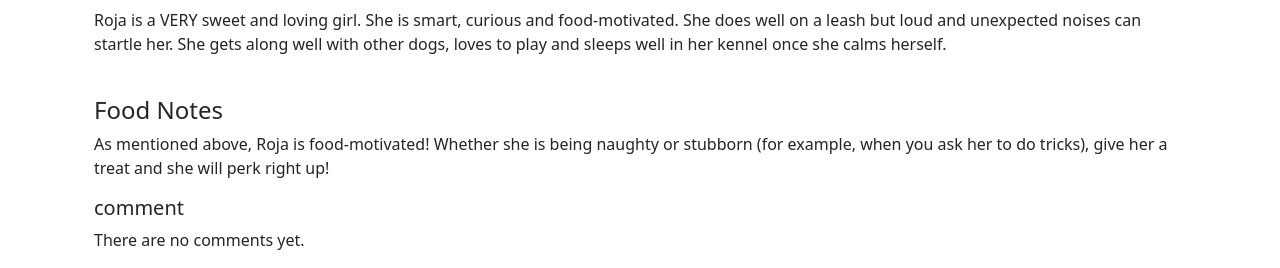
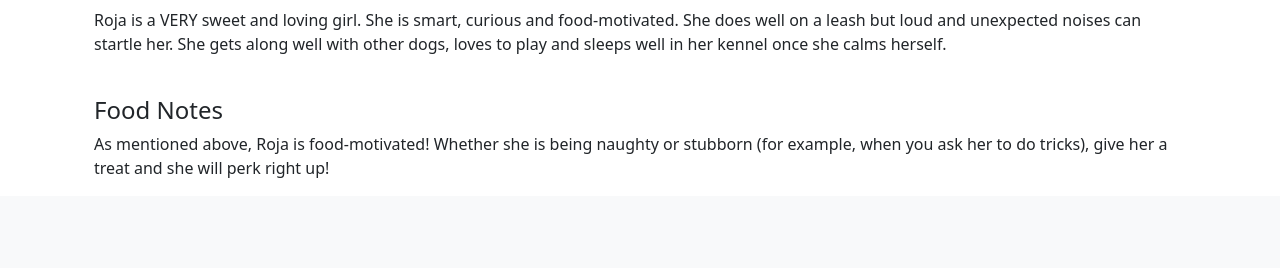
Before and after one commit to oakalexandria93/ISQA8210_Assignment_3, a Django app: page /pet_post/6 in a window 1280 px wide. Shown: the part 698-966 px from the top of the page. After the commit the page ends 876 px from the top, so only its background shows below. Run offline with Django 4.2, Linux system fonts and the light colour scheme; data comes from the database, SQL or seed files in the repository; both versions use the stored data as it was after the commit; parts of the project's set-up code (start-up, migrations or seed data) failed here and were passed over.

Commit message:
Updated Edit/Delete Button to show in logged in view

```diff
--- a/pet/admin.py
+++ b/pet/admin.py
@@ -14,3 +14,9 @@ class OwnerAdmin(admin.ModelAdmin):
     list_display = ('name', 'email', 'pet','created')
     list_filter = ('created', 'updated')
     search_fields = ('name', 'email')
+
+#@admin.register(Comment)
+#class CommentAdmin(admin.ModelAdmin):
+#    list_display = ('name', 'email', 'pet', 'created')
+#    list_filter = ('created', 'updated')
+#    search_fields = ('name', 'email', 'body')
--- a/pet/models.py
+++ b/pet/models.py
@@ -30,5 +30,13 @@ class Owner(models.Model):
     created = models.DateTimeField(auto_now_add=True)
     updated = models.DateTimeField(auto_now=True)
 
-    # def __str__(self):
-    #    return f'Comment by {self.name} on {self.body}'
+#class Comment(models.Model):
+#    pet = models.ForeignKey(Pet, on_delete=models.CASCADE, related_name='comments')
+#    name = models.CharField(max_length=80)
+#    email = models.EmailField()
+#    body = models.TextField(blank=True, null=True)
+#    created = models.DateTimeField(auto_now_add=True)
+#    updated = models.DateTimeField(auto_now=True)
+
+    def __str__(self):
+        return f'Comment by {self.name} on {self.body}'
--- a/templates/Pet/base.html
+++ b/templates/Pet/base.html
@@ -31,6 +31,8 @@
                     <li class="nav-item"><a class="nav-link active" aria-current="page"
                                             href="{% url 'pet:pet_detail' %}">Pets</a></li>
                 {% endif %}
+
+
             </ul>
             {% if user.is_authenticated %}
                 <ul class="navbar-nav me-auto">
--- a/templates/Pet/pet_post.html
+++ b/templates/Pet/pet_post.html
@@ -24,12 +24,12 @@
                 <p>Sprayed or Neutered: {{ post.spayed_or_neutered }}</p>
                 <p>Species: {{ post.species }}</p>
                 <p>Breed: {{ post.breed }}</p>
-
+                {% if post.owner == user %}
                     <a href="{% url 'pet:pet_edit' pk=post.pk %}" class="btn btn-warning">Edit</a>
                     <a href="{% url 'pet:pet_delete' pk=post.pk %}"
                        onclick="return confirm('Are you sure you want to delete?')"
                        class="btn btn-danger">Delete</a>
-
+                {%endif%}
             </div>
         </div>
         <div>
@@ -42,29 +42,6 @@
             <p class="h4">Food Notes</p>
             <p>{{ post.food_notes }}</p>
         </div>
-        {% with comments.count as total_comments %}
-            <h5>
-                {{ total_comments }} comment{{ total_comments|pluralize }}
-            </h5>
-        {% endwith %}
-        {% for comment in comments %}
-            <div>
-                <p>
-                    Comment {{ forloop.counter }} by {{ comment.name }}
-                    {{ comment.created }}
-                </p>
-                {{ comment.body }}
-            </div>
-        {% empty %}
-            <p>There are no comments yet.</p>
-        {% endfor %}
-        {% if user.is_authenticated %}
-            <h5>Add a new comment</h5>
-            <form method="post">
-                {{ comment_form.as_p }}
-                {% csrf_token %}
-                <p><input type="submit" value="Add comment"></p>
-            </form>
-        {% endif %}
+
     </div>
 {% endblock %}
```
Also changed, not shown: db.sqlite3.
